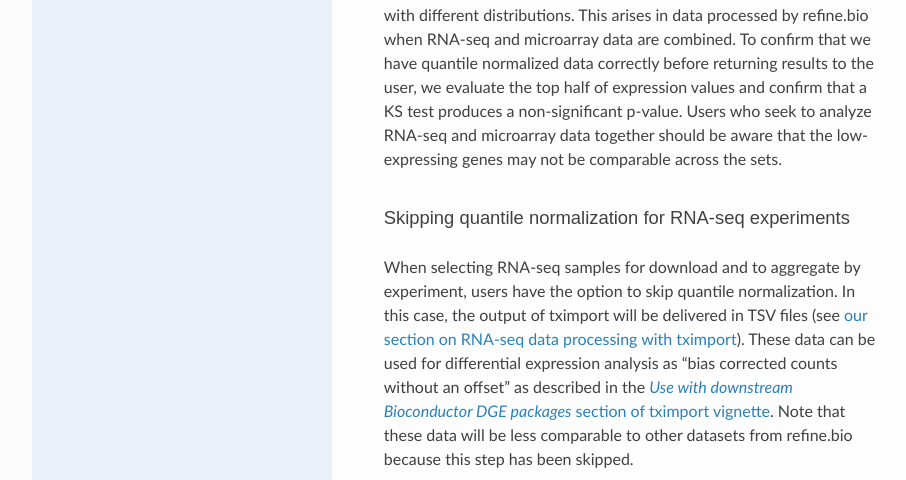
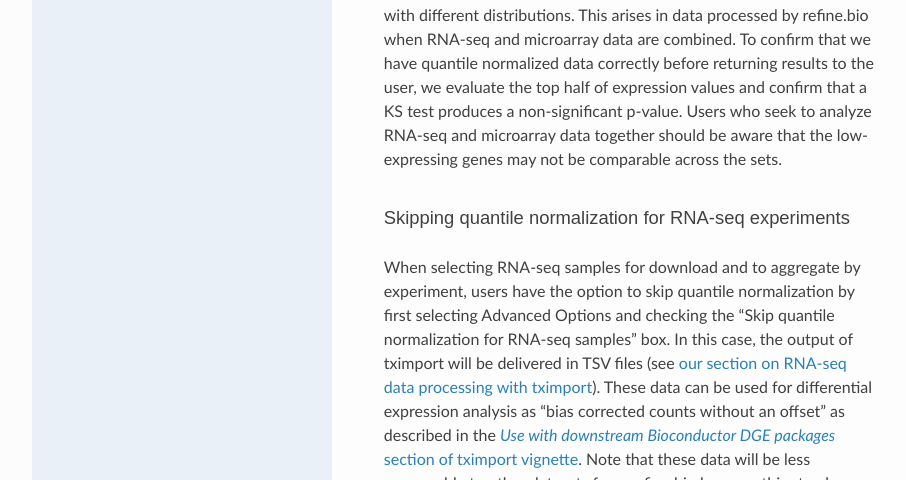
Before and after one commit to AlexsLemonade/refinebio-docs, a Sphinx documentation site: the page built from docs/main_text.md, in a window 1280 px wide and 900 px high, scrolled down 15110 px, cut to the strip 0-480 px from the top of the window. Shown: the whole strip, without its empty margins (158-1064 px from the left). Built offline with Sphinx 7.4.7 and the Read the Docs theme 2.0.0, drawn with Linux system fonts in a browser that asks for light colours.

Commit message:
Note how to skip QN

```diff
--- a/docs/main_text.md
+++ b/docs/main_text.md
@@ -303,7 +303,7 @@ Users who seek to analyze RNA-seq and microarray data together should be aware t
 
 #### Skipping quantile normalization for RNA-seq experiments
 
-When selecting RNA-seq samples for download and to aggregate by experiment, users have the option to skip quantile normalization.
+When selecting RNA-seq samples for download and to aggregate by experiment, users have the option to skip quantile normalization by first selecting Advanced Options and checking the "Skip quantile normalization for RNA-seq samples" box.
 In this case, the output of tximport will be delivered in TSV files (see [our section on RNA-seq data processing with tximport](#tximport)).
 These data can be used for differential expression analysis as "bias corrected counts without an offset" as described in the <a href = "https://bioconductor.org/packages/release/bioc/vignettes/tximport/inst/doc/tximport.html#use-with-downstream-bioconductor-dge-packages" target = "blank">_Use with downstream Bioconductor DGE packages_ section of tximport vignette</a>.
 Note that these data will be less comparable to other datasets from refine.bio because this step has been skipped.
```
